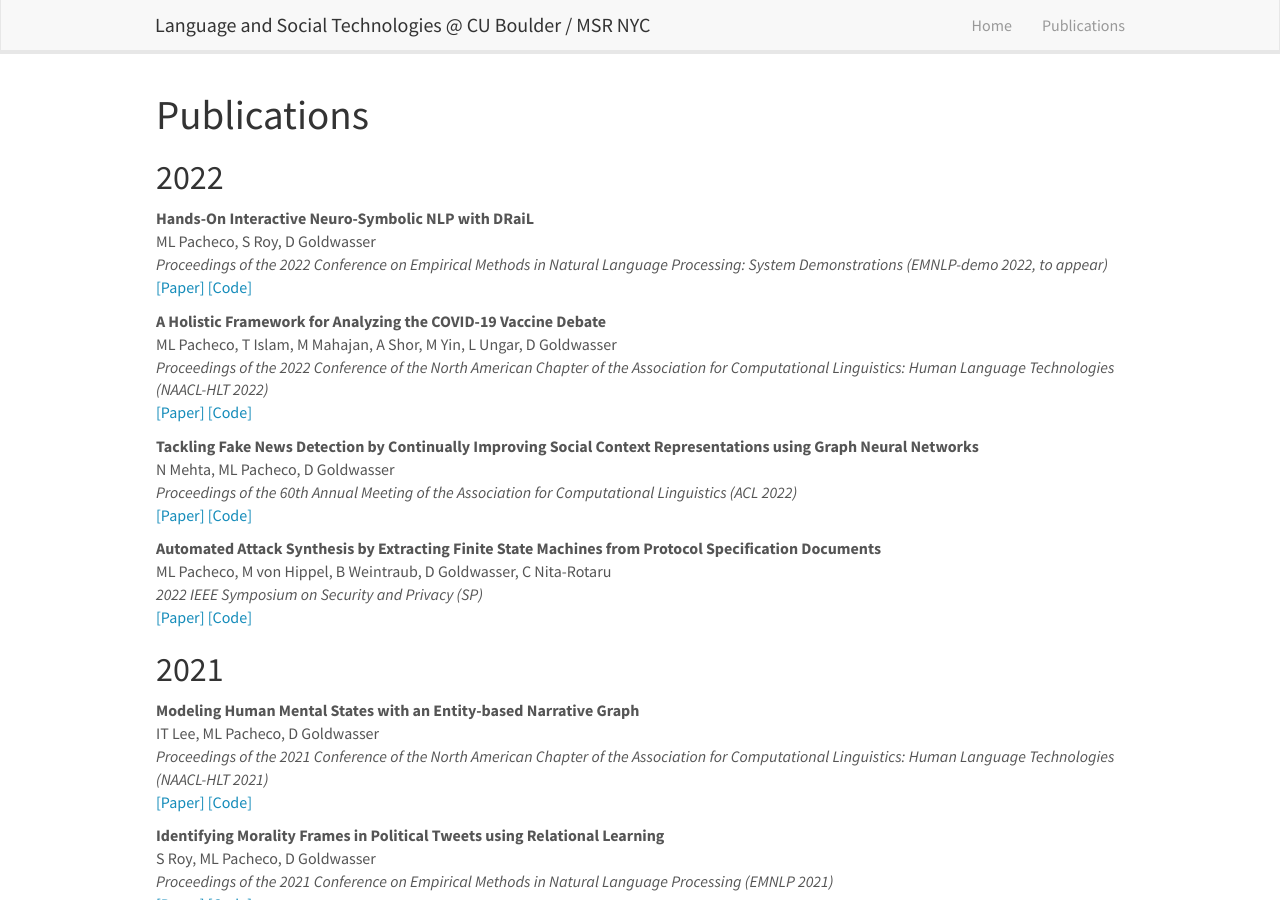
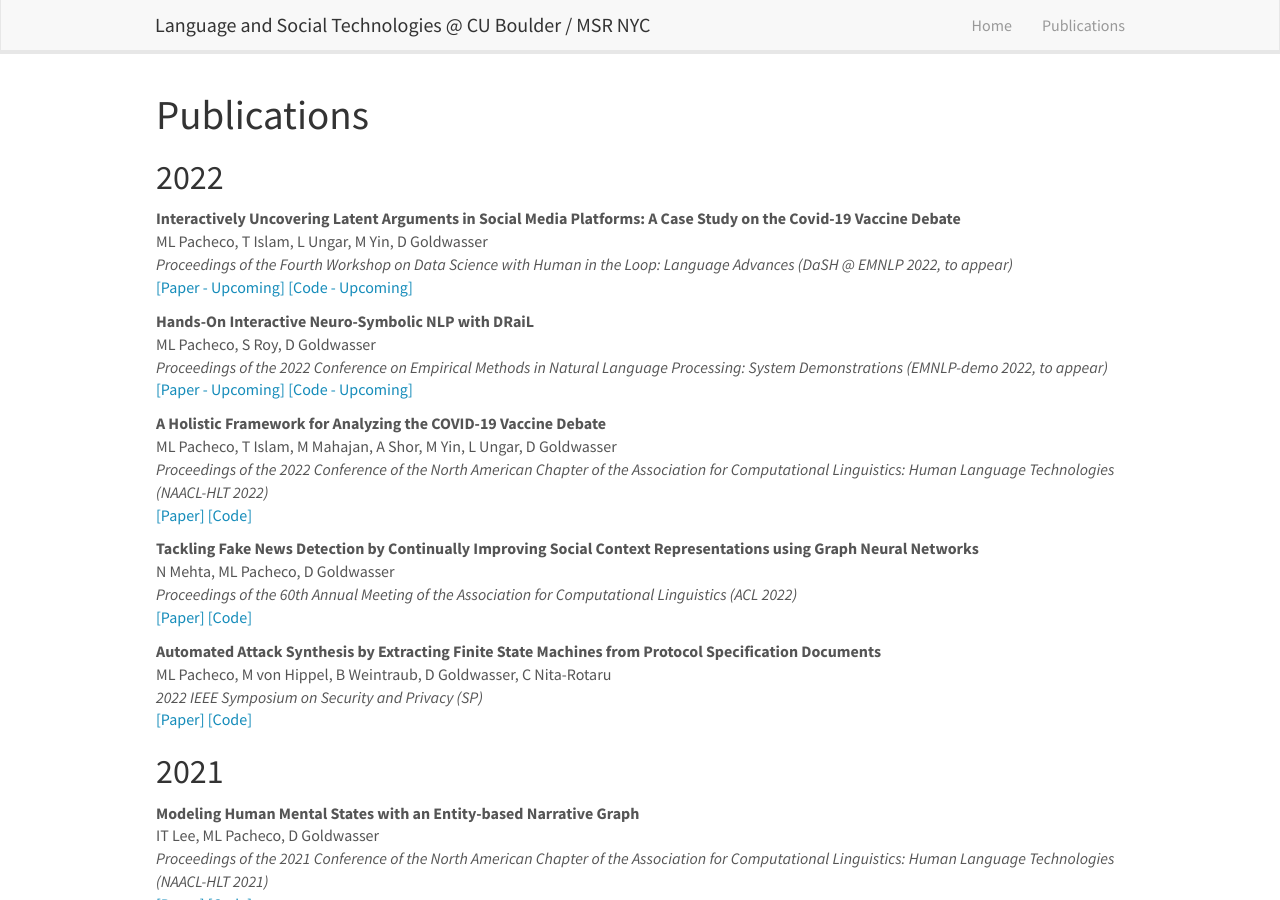
Before and after one commit to mlpacheco/mlpacheco.github.io, a Jekyll site: the page built from _pages/publications.md, in a window 1280 px wide and 900 px high. Built offline with Jekyll 4.4.1, drawn with Linux system fonts in a browser that asks for light colours; nearby versions of some CDN libraries.

Commit message:
Update publist_2022.yml

```diff
--- a/_data/publist_2022.yml
+++ b/_data/publist_2022.yml
@@ -1,12 +1,24 @@
+- title: "Interactively Uncovering Latent Arguments in Social Media Platforms: A Case Study on the Covid-19 Vaccine Debate"
+  authors: ML Pacheco, T Islam, L Ungar, M Yin, D Goldwasser
+  venue: "Proceedings of the Fourth Workshop on Data Science with Human in the Loop: Language Advances (DaSH @ EMNLP 2022, to appear)"
+  link:
+    url:
+    display: \[Paper - Upcoming\]
+  code:
+    url:
+    display: \[Code - Upcoming\]
+  highlight: 0
+  year: 2022
+
 - title: "Hands-On Interactive Neuro-Symbolic NLP with DRaiL"
   authors: ML Pacheco, S Roy, D Goldwasser
   venue: "Proceedings of the 2022 Conference on Empirical Methods in Natural Language Processing: System Demonstrations (EMNLP-demo 2022, to appear)"
   link:
     url:
-    display: \[Paper\]
+    display: \[Paper - Upcoming\]
   code:
     url:
-    display: \[Code\]
+    display: \[Code - Upcoming\]
   highlight: 0
   year: 2022
 
```
